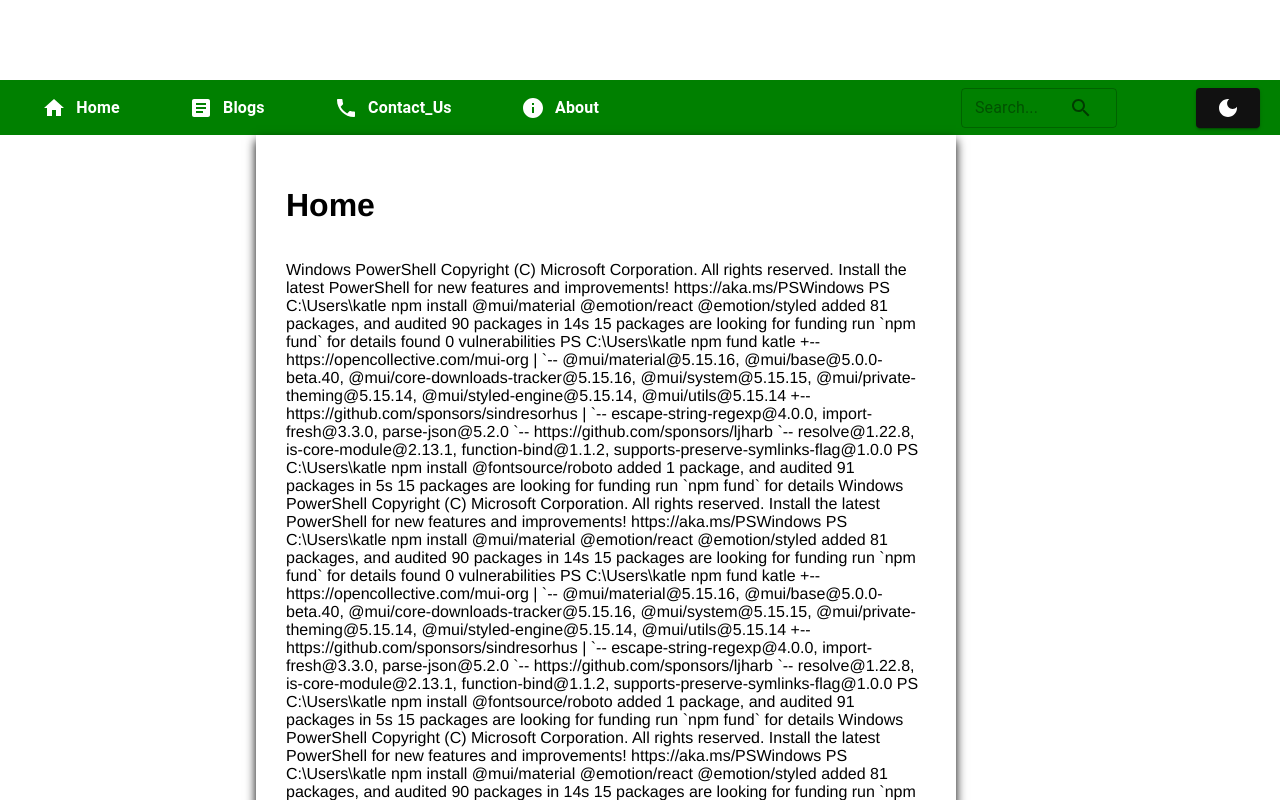
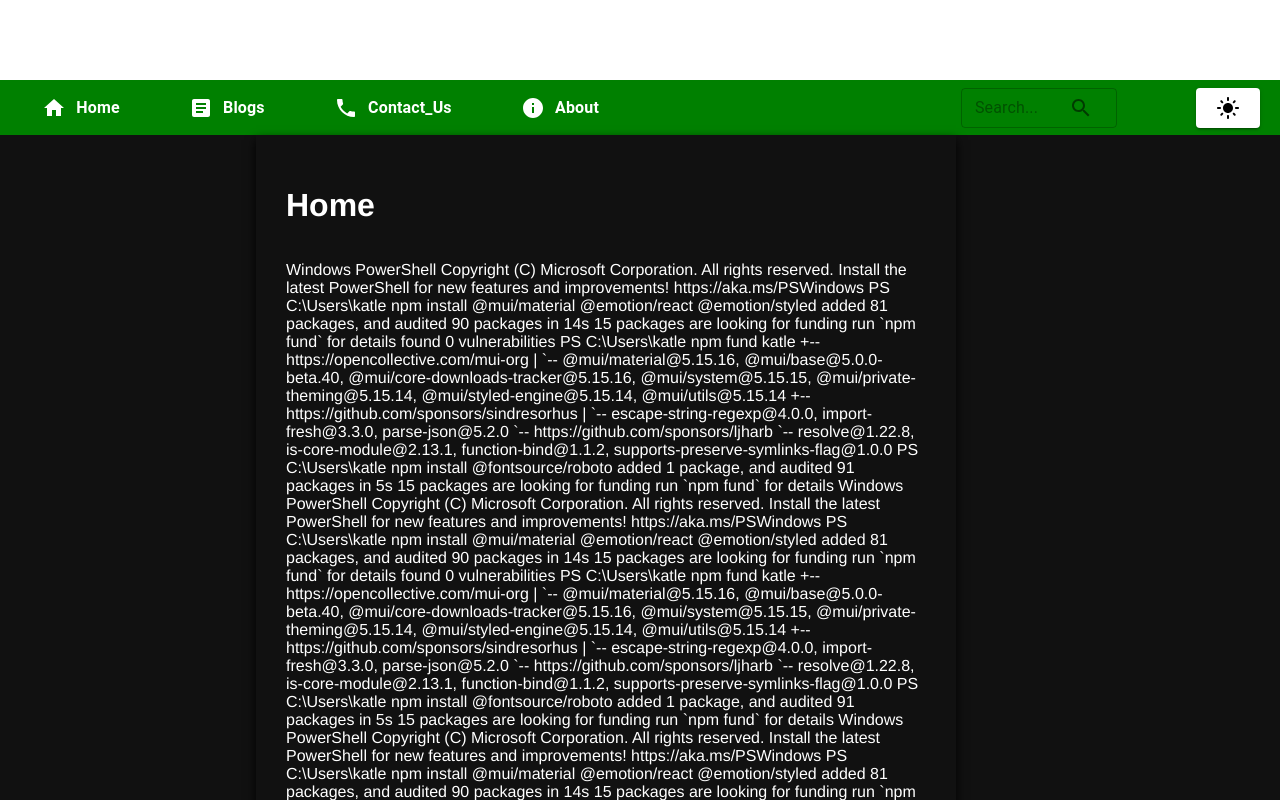
Before and after one commit to Katlego-ki/Mathematics-Education-Portal, a React (Create React App) app: page / in a window 1280 px wide. Shown: the top 800 px of the page. Built offline with nearby package versions, Linux system fonts and the light colour scheme.

Commit message:
enabled mode switching

```diff
--- a/src/index.css
+++ b/src/index.css
@@ -10,7 +10,6 @@ body{
 body .h1{
     display: flex;
     left:0;
-    color: black;
 }
 
 body p{
--- a/src/pages/Layout.js
+++ b/src/pages/Layout.js
@@ -15,45 +15,76 @@ import Stack from '@mui/material/Stack';
 import { useState } from "react";
 import { Button } from "@mui/material";
 import DarkModeIcon from '@mui/icons-material/DarkMode';
+import LightModeIcon from "@mui/icons-material/LightMode";
 import InputAdornment from "@mui/material/InputAdornment";
 
 const Layout = () => {
-  const [theme, setTheme] = useState("light")
 
+  //nav themes
+  const nav_themes = {
+    darkMode:{backgroundColor: "green"},
+    lightMode:{backgroundColor: "blue"}
+  }
+
+  //mode-button themes
+  const button_themes ={
+    darkMode:{backgroundColor: "white"},
+    lightMode:{backgroundColor: "black"}
+  }
+
+  //App body themes
+  const body_themes = {
+    darkMode:{backgroundColor: "#111", color: "white"},
+    lightMode:{backgroundColor: "white", color:"black"}
+  }
+
+  //useState hooks (change to "[nav_theme, setNavTheme] ?? to make it more descriptive")
+  const [isdark, setTheme] = useState(false); // "gear!"
+  const [mode,setMode] = useState(nav_themes.darkMode);
+  const [body_theme, setBodyTheme] = useState(body_themes.darkMode);
+  const [button_theme, setButtonTheme] = useState(button_themes.darkMode);
+
+  //nav and footer styles
   const styles = {
-    style1:{fontWeight:"600", paddingLeft:"10px"},
-    styles2:{color:"rgb(50,10,200)", paddingLeft:"10px", textDecoration:"none"}
+    nav_style:{fontWeight:"600", paddingLeft:"10px"},
+    footer_style:{color:"rgb(50,10,200)", paddingLeft:"10px", textDecoration:"none"}
   };
 
-  const themes = {
-    darkMode:{backgroundColor: "green"},
-    lightMode:{backgroundColor: "blue"}
+  const changeTheme = () => {
+    setTheme(() => {
+      return !isdark? true:false;});
+    setMode(() => {
+      return isdark? nav_themes.darkMode: nav_themes.lightMode;})
+    setBodyTheme(() => {
+      return isdark? body_themes.darkMode: body_themes.lightMode;})
+    setButtonTheme(() => {
+      return isdark? button_themes.darkMode: button_themes.lightMode;})
   }
 
   return (
     <>
       <div id="org-logo"></div>
       <div>
-        <nav id="nav-bar" style={themes.darkMode}>
+        <nav id="nav-bar" style={mode}>
           <Stack id="module-links" alignment="center" direction="row">
             <Link to="/">
               <HomeIcon/>
-              <Typography style={styles.style1}>Home</Typography>
+              <Typography style={styles.nav_style}>Home</Typography>
             </Link>
 
             <Link to="/blogs">
               <ArticleIcon/>
-              <Typography style={styles.style1}>Blogs</Typography>
+              <Typography style={styles.nav_style}>Blogs</Typography>
             </Link>
 
             <Link to="/contact">
               <PhoneIcon/>
-              <Typography style={styles.style1}>Contact_Us</Typography>
+              <Typography style={styles.nav_style}>Contact_Us</Typography>
             </Link>
 
             <Link to="/about">
               <InfoIcon />
-              <Typography style={styles.style1}>About</Typography>
+              <Typography style={styles.nav_style}>About</Typography>
             </Link>
           </Stack>
 
@@ -63,7 +94,7 @@ const Layout = () => {
                       variant="outlined"
                       placeholder="Search..."
                       size="small"
-                      style={{color:"gray"}}
+                      style={{color:"balck"}}
                       InputProps={{
                         endAdornment: (
                           <InputAdornment id="search-icon">
@@ -74,34 +105,42 @@ const Layout = () => {
                         )
                       }}
                   />
-
-
-            <Button variant="contained" style={{backgroundColor:"#111"}}><DarkModeIcon style={{fill:"white"}} /></Button>
+            <Button
+              variant="contained"
+              style={button_theme} //////
+              onClick={changeTheme}>
+                {isdark?
+                  <DarkModeIcon style={{fill:"white"}}/> :
+                  <LightModeIcon style={{fill: "black"}} />
+                }
+            </Button>
             </Stack>
         </nav>
       </div>
 
-      <div id="outlet-div">
-        <Outlet />
+      <div id="Outlet-div-wrapper" style={body_theme}>
+        <div id="outlet-div" style={body_theme}>
+          <Outlet />
+        </div>
       </div>
 
       <footer> {/*use <stack> to replace <Stack> */}
         <Stack id="sectionA" direction="column">
           <Typography variant="h4" >Quick links</Typography>
           <Link to="/">
-              <Typography style={styles.styles2}>Home</Typography>
+              <Typography style={styles.footer_style}>Home</Typography>
             </Link>
 
             <Link to="/blogs">
-              <Typography style={styles.styles2}>Blogs</Typography>
+              <Typography style={styles.footer_style}>Blogs</Typography>
             </Link>
 
             <Link to="/contact">
-              <Typography style={styles.styles2}>Contact_Us</Typography>
+              <Typography style={styles.footer_style}>Contact_Us</Typography>
             </Link>
 
             <Link to="/about">
-              <Typography style={styles.styles2}>About</Typography>
+              <Typography style={styles.footer_style}>About</Typography>
             </Link>
 
         </Stack>
@@ -109,15 +148,15 @@ const Layout = () => {
         <Stack id="sectionB" direction="column">
           <Typography variant="h4">For Learners</Typography>
           <Link to="/login">
-            <Typography style={styles.styles2}>Login</Typography>
+            <Typography style={styles.footer_style}>Login</Typography>
           </Link>
 
           <Link to="/sign-in">
-            <Typography style={styles.styles2}>Enroll/Register</Typography>
+            <Typography style={styles.footer_style}>Enroll/Register</Typography>
           </Link>
 
           <Link to="/queries">
-            <Typography style={styles.styles2}>FAQ's 'just example'</Typography>
+            <Typography style={styles.footer_style}>FAQ's 'just example'</Typography>
           </Link>
         </Stack>
       </footer>
```
